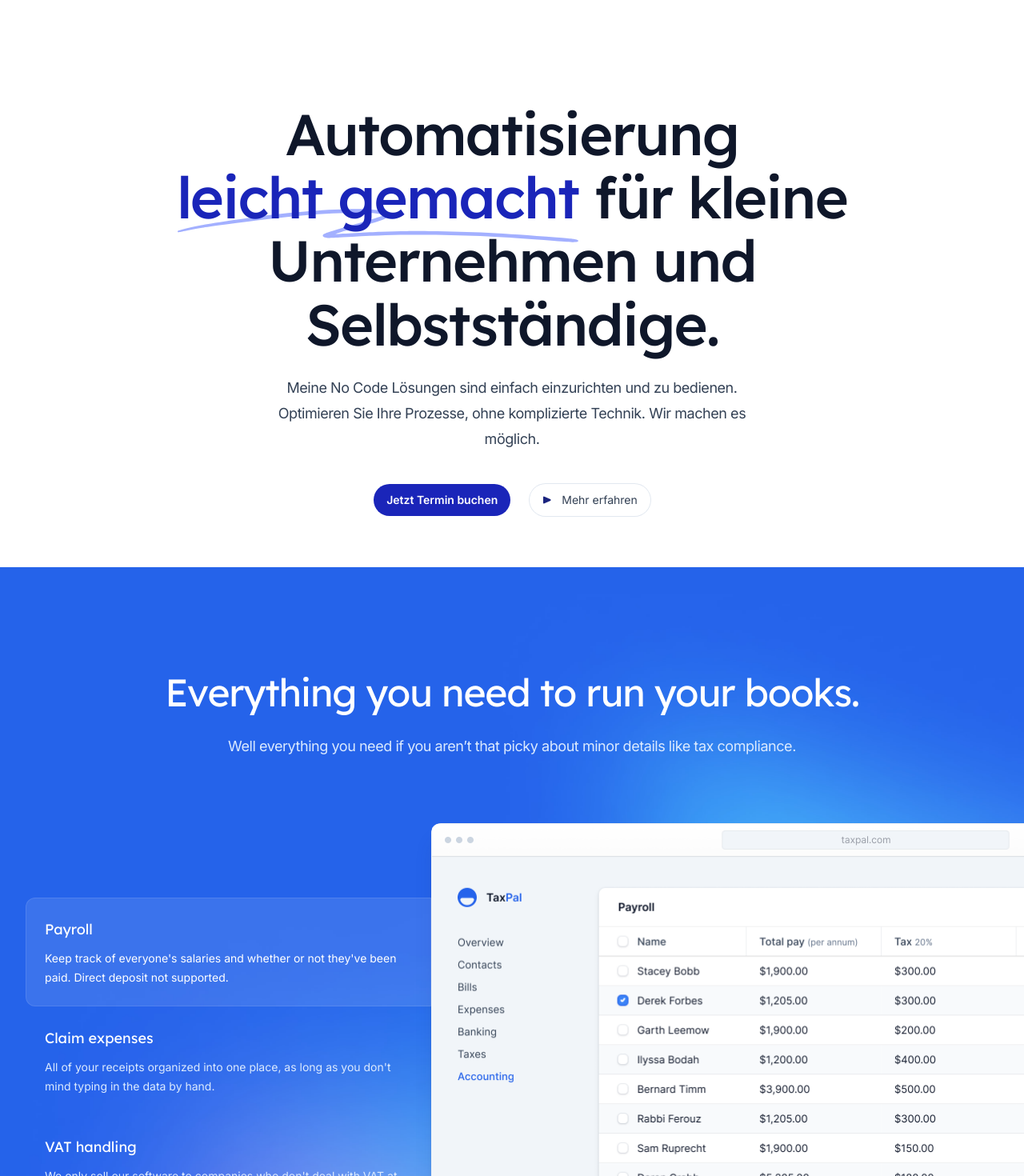
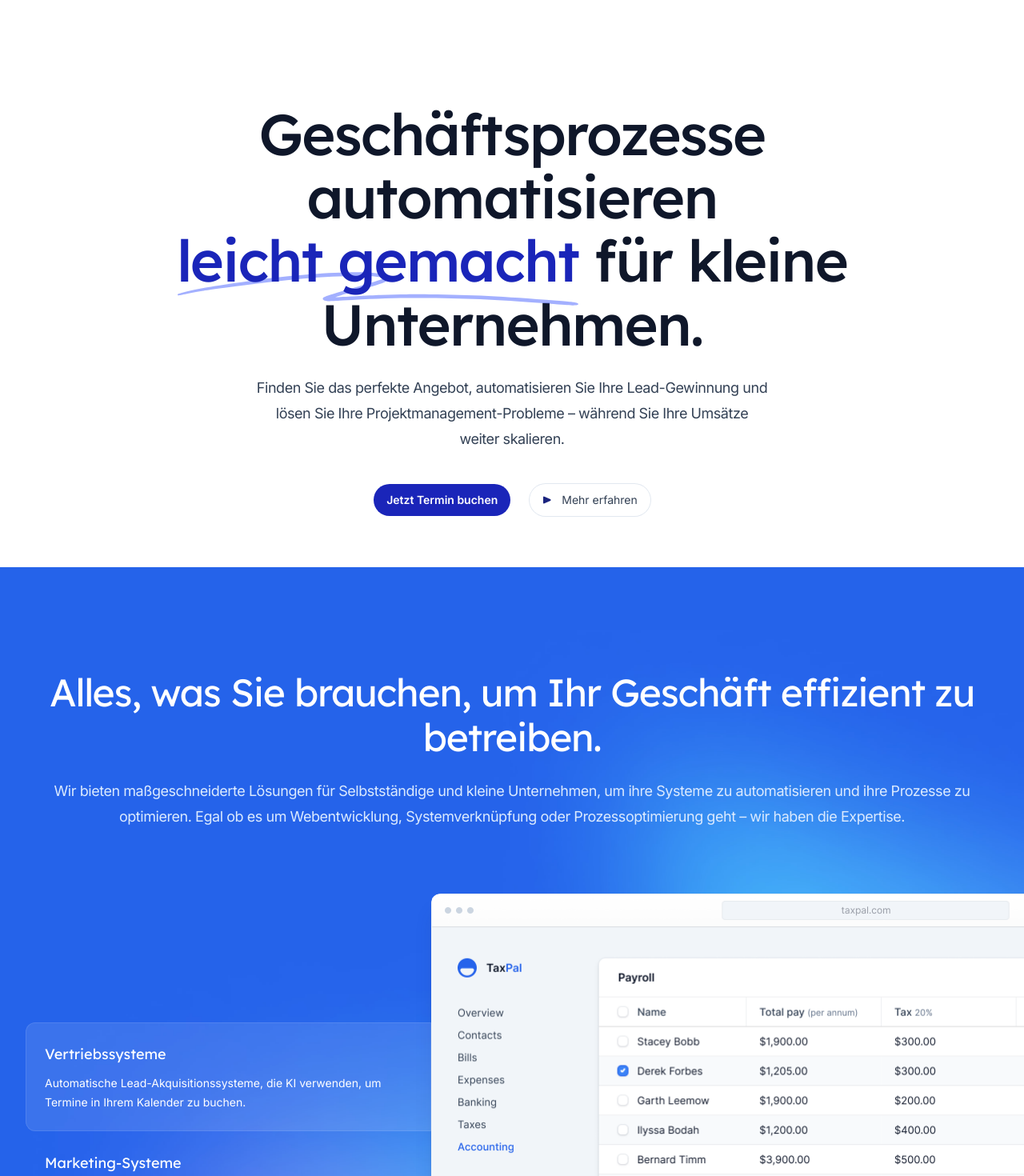
Before and after one commit to theaussie86/weissteiner-apps, a Next.js app: page / in a window 1280 px wide. Shown: the part 120-1590 px from the top of the page at 80% size. Built offline with nearby package versions, Linux system fonts and the light colour scheme.

Commit message:
chore: Aktualisiere Hero-Komponente und Überschriften

```diff
--- a/src/components/Hero.tsx
+++ b/src/components/Hero.tsx
@@ -14,7 +14,7 @@ export function Hero() {
   return (
     <Container className="pb-16 pt-20 text-center lg:pt-32">
       <h1 className="mx-auto max-w-4xl font-display text-5xl font-medium tracking-tight text-slate-900 sm:text-7xl">
-        Automatisierung{' '}
+        Geschäftsprozesse automatisieren{' '}
         <span className="relative whitespace-nowrap text-primary-800">
           <svg
             aria-hidden="true"
@@ -26,12 +26,12 @@ export function Hero() {
           </svg>
           <span className="relative">leicht gemacht</span>
         </span>{' '}
-        für kleine Unternehmen und Selbstständige.
+        für kleine Unternehmen.
       </h1>
       <p className="mx-auto mt-6 max-w-2xl text-lg tracking-tight text-slate-700">
-        Meine No Code Lösungen sind einfach einzurichten und zu bedienen. <br />{' '}
-        Optimieren Sie Ihre Prozesse, ohne komplizierte Technik. Wir machen es
-        möglich.
+        Finden Sie das perfekte Angebot, automatisieren Sie Ihre Lead-Gewinnung
+        und lösen Sie Ihre Projektmanagement-Probleme – während Sie Ihre Umsätze
+        weiter skalieren.
       </p>
       <div className="mt-10 flex justify-center gap-x-6">
         <Button color="primary" href={CALENDLY_URL}>
--- a/src/components/PrimaryFeatures.tsx
+++ b/src/components/PrimaryFeatures.tsx
@@ -14,28 +14,22 @@ import screenshotVatReturns from '@/images/screenshots/vat-returns.png'
 
 const features = [
   {
-    title: 'Payroll',
+    title: 'Vertriebssysteme',
     description:
-      "Keep track of everyone's salaries and whether or not they've been paid. Direct deposit not supported.",
+      'Automatische Lead-Akquisitionssysteme, die KI verwenden, um Termine in Ihrem Kalender zu buchen.',
     image: screenshotPayroll,
   },
   {
-    title: 'Claim expenses',
+    title: 'Marketing-Systeme',
     description:
-      "All of your receipts organized into one place, as long as you don't mind typing in the data by hand.",
+      'Vollständig betreute Inbound-Marketing-Systeme, die Leads automatisch pflegen und ansprechen.',
     image: screenshotExpenses,
   },
   {
-    title: 'VAT handling',
+    title: 'Projektmanagement-Systeme',
     description:
-      "We only sell our software to companies who don't deal with VAT at all, so technically we do all the VAT stuff they need.",
+      'Hochrentable Projektmanagement-Systeme für Ihre Geschäftsanforderungen.',
     image: screenshotVatReturns,
-  },
-  {
-    title: 'Reporting',
-    description:
-      'Easily export your data into an Excel spreadsheet where you can do whatever the hell you want with it.',
-    image: screenshotReporting,
   },
 ]
 
@@ -76,11 +70,13 @@ export function PrimaryFeatures() {
       <Container className="relative">
         <div className="max-w-2xl md:mx-auto md:text-center xl:max-w-none">
           <h2 className="font-display text-3xl tracking-tight text-white sm:text-4xl md:text-5xl">
-            Everything you need to run your books.
+            Alles, was Sie brauchen, um Ihr Geschäft effizient zu betreiben.
           </h2>
           <p className="mt-6 text-lg tracking-tight text-blue-100">
-            Well everything you need if you aren’t that picky about minor
-            details like tax compliance.
+            Wir bieten maßgeschneiderte Lösungen für Selbstständige und kleine
+            Unternehmen, um ihre Systeme zu automatisieren und ihre Prozesse zu
+            optimieren. Egal ob es um Webentwicklung, Systemverknüpfung oder
+            Prozessoptimierung geht – wir haben die Expertise.
           </p>
         </div>
         <TabGroup
```
